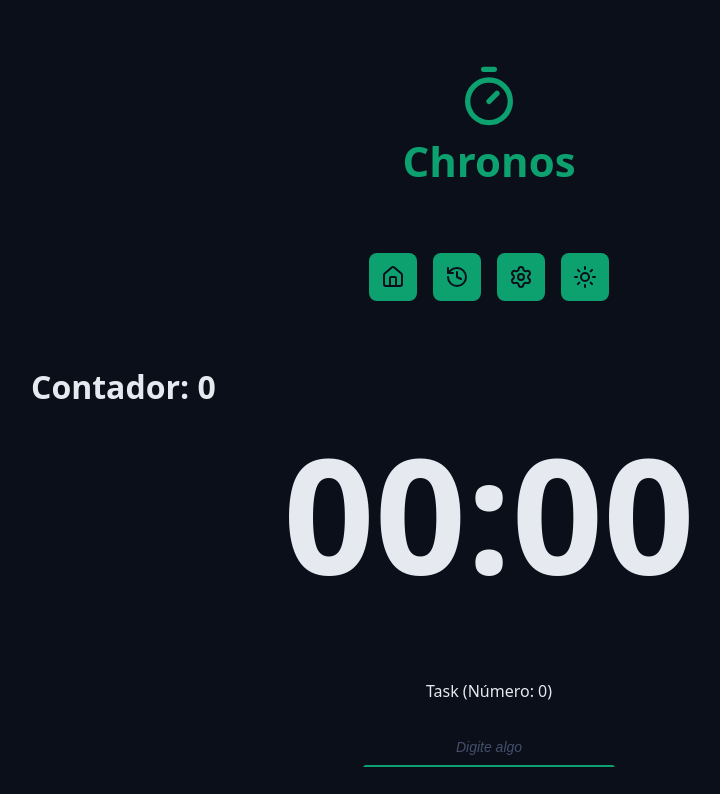
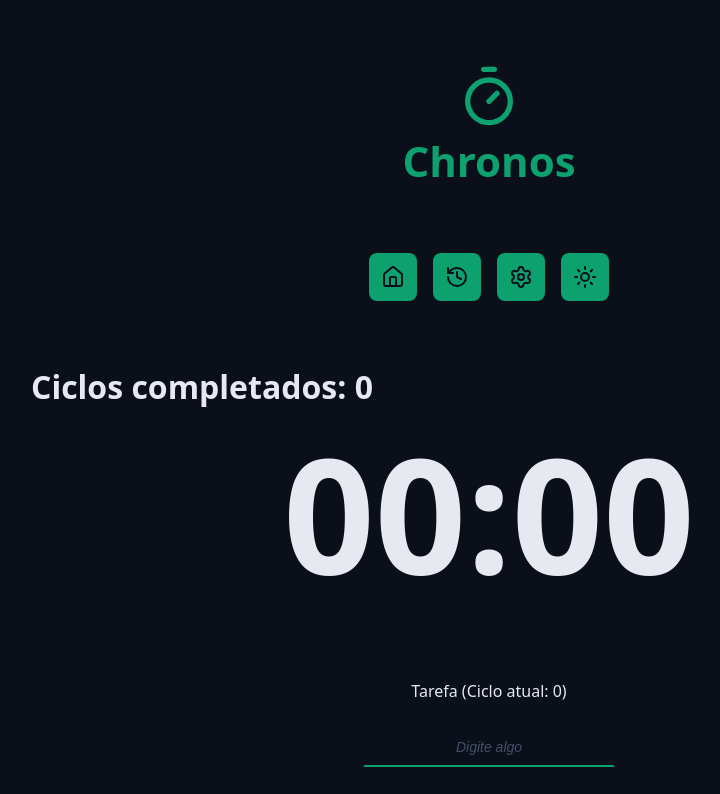
Before and after one commit to commit-ana/CONTRUCAO_FRONT1, a React (Vite) app in the folder praticas/pomodoro/: page / in a window 1280 px wide. Shown: the top 794 px of the page, without its empty margins (151-871 px from the left). Built offline with nearby package versions, Linux system fonts and the light colour scheme.

Commit message:
pratica22 - implementando useState para gerenciar contador de ciclos e sincronizar interface

```diff
--- a/praticas/pomodoro/src/App.tsx
+++ b/praticas/pomodoro/src/App.tsx
@@ -1,4 +1,4 @@
-import { useState } from 'react'; // 1. Importando o Hook
+import { useState } from 'react'; // 1. Importação necessária
 import { Container } from './components/Container';
 import { Logo } from './components/Logo';
 import { Menu } from './components/Menu';
@@ -8,16 +8,15 @@ import { Cycles } from './components/Cycles';
 import { DefaultButton } from './components/DefaultButton';
 import { PlayCircleIcon, StopCircleIcon } from 'lucide-react';
 import { Footer } from './components/Footer';
-import { Heading } from './components/Heading'; // Certifique-se que este import funciona
+import { Heading } from './components/Heading';
 
 import './styles/theme.css';
 import './styles/globals.css';
 
 export function App() {
-  // 2. Criando o estado
   const [numero, setNumero] = useState(0);
 
-  // 3. Função para aumentar o número (usando prevState)
+
   function handleClick() {
     setNumero((prevState) => prevState + 1);
   }
@@ -33,8 +32,7 @@ export function App() {
       </Container>
 
       <Container>
-        {/* Adicionando o Heading para o teste da aula */}
-        <Heading>Contador: {numero}</Heading>
+        <Heading>Ciclos completados: {numero}</Heading>
         <CountDown />
       </Container>
 
@@ -44,8 +42,8 @@ export function App() {
             <DefaultInput
               id="meuInput"
               type="text"
-              // 4. O Input agora mostra o valor do estado em tempo real
-              labelText={`Task (Número: ${numero})`}
+
+              labelText={`Tarefa (Ciclo atual: ${numero})`}
               placeholder="Digite algo"
             />
           </div>
@@ -59,12 +57,12 @@ export function App() {
           </div>
 
           <div className="formRow">
-            {/* O botão verde agora dispara o aumento do estado */}
-            <div onClick={handleClick}>
+
+            <div onClick={handleClick} style={{ cursor: 'pointer' }}>
               <DefaultButton icon={<PlayCircleIcon />} />
             </div>
 
-            {/* Seu botão vermelho continua aqui, intocado! */}
+
             <DefaultButton icon={<StopCircleIcon />} color="red" />
           </div>
         </form>
```
